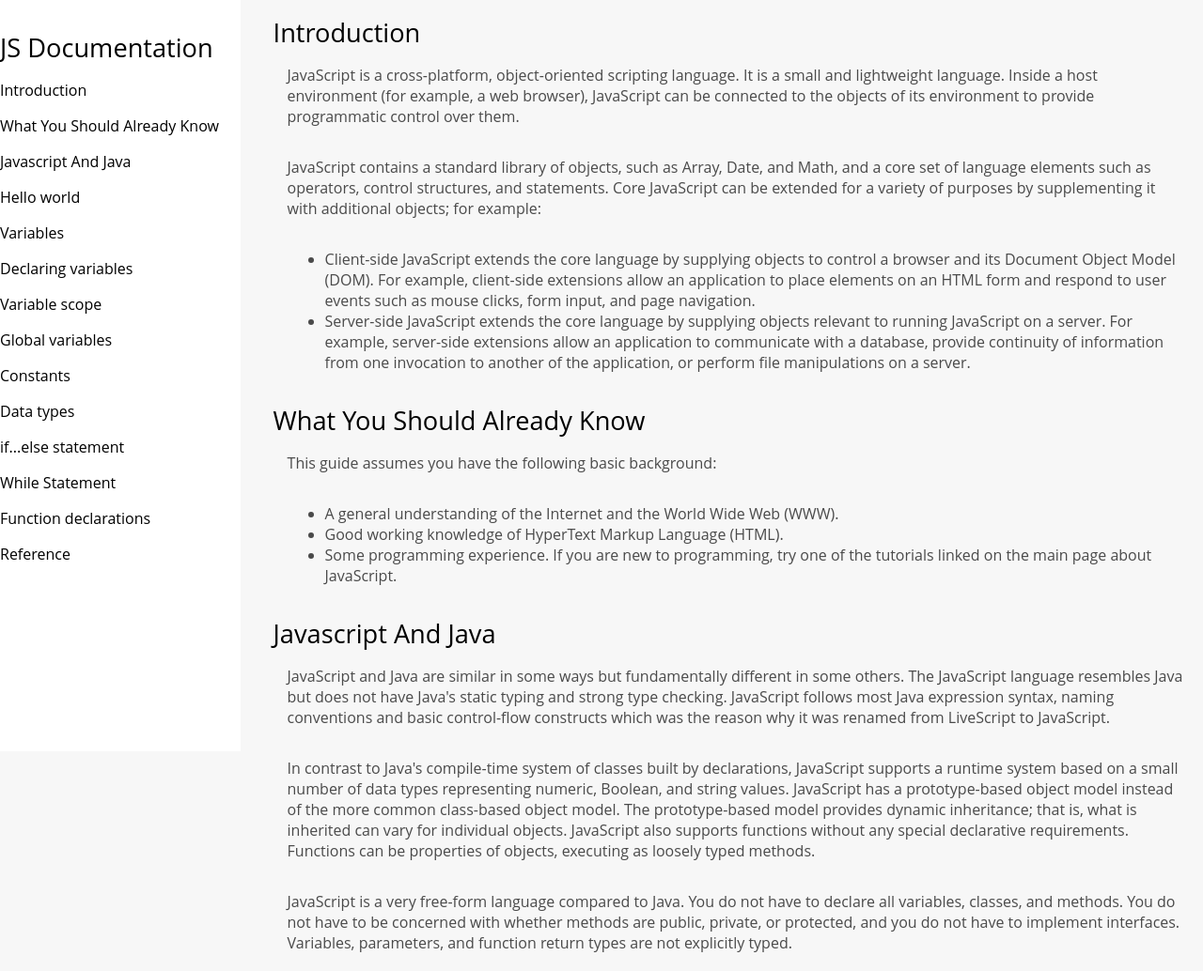
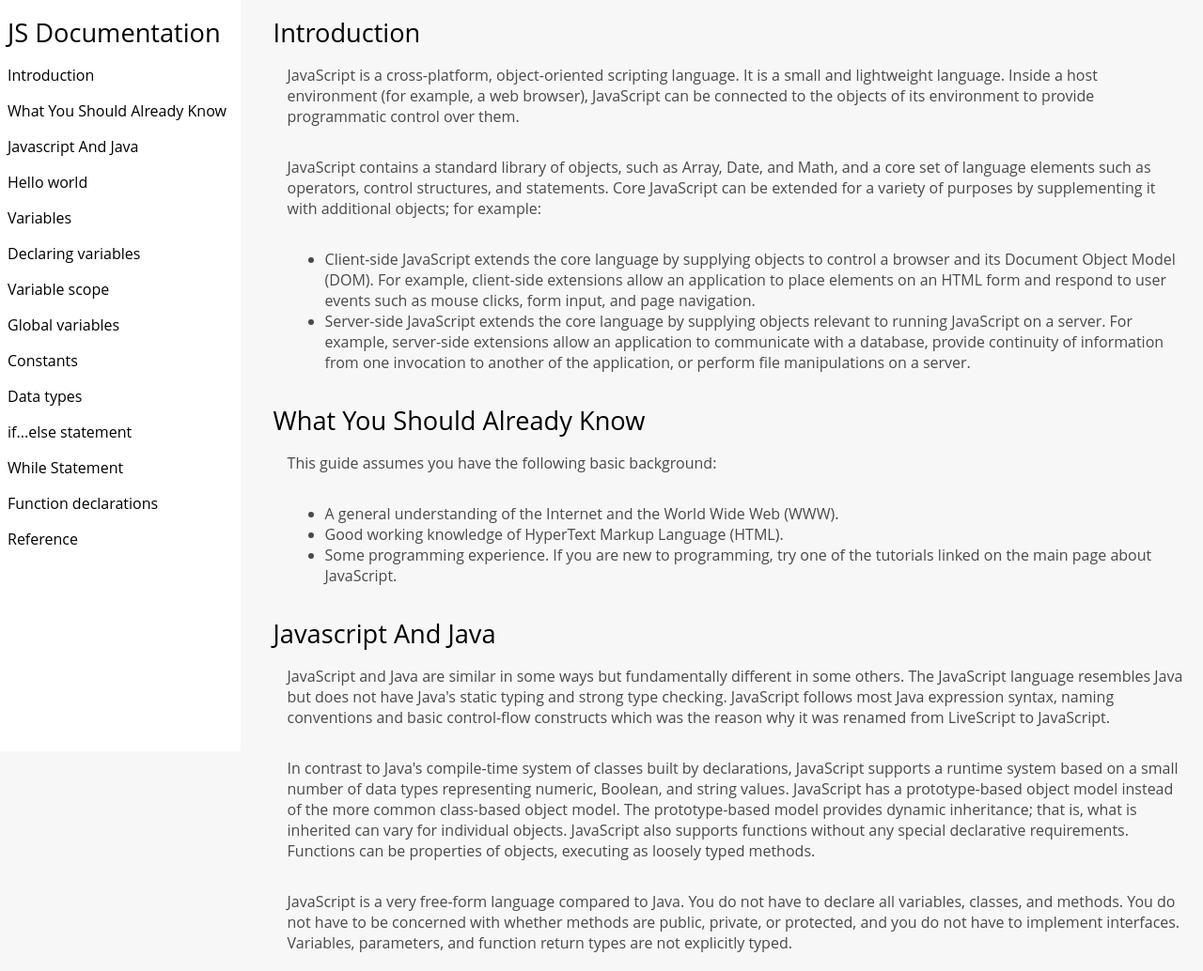
Before and after one commit to Amandagne/technical-documentation, a plain HTML site: page index.html in a window 1280 px wide. Shown: the top 1034 px of the page at 94% size. Drawn offline with Linux system fonts and the light colour scheme.

Commit message:
fixed some padding

```diff
--- a/styles.css
+++ b/styles.css
@@ -22,6 +22,7 @@ header{
     font-size: 1em;
 }
 #navbar a{
+
     color:black;
     text-decoration: none;
 }
@@ -38,6 +39,7 @@ li,p{
     color:rgb(74, 74, 74);
 }
 #navbar{
+    padding: 1em 8px;
     height: 100%;
     float:left;
     list-style-type: none;
@@ -46,7 +48,6 @@ li,p{
     left:0;
     overflow-x: hidden;
     width:20%;
-    padding: 2em 0;
     z-index: 1111;
     background-color: #fff;
     margin: 0 auto;
```
